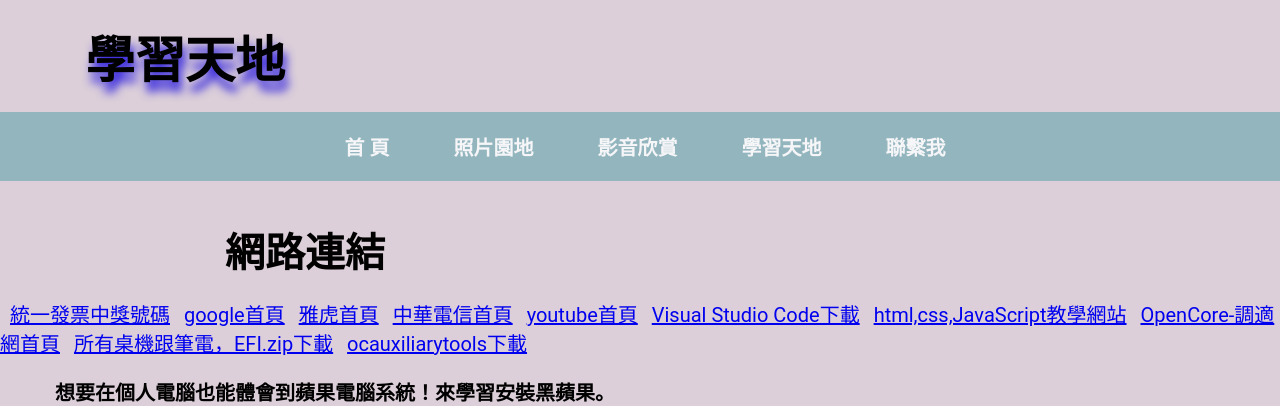
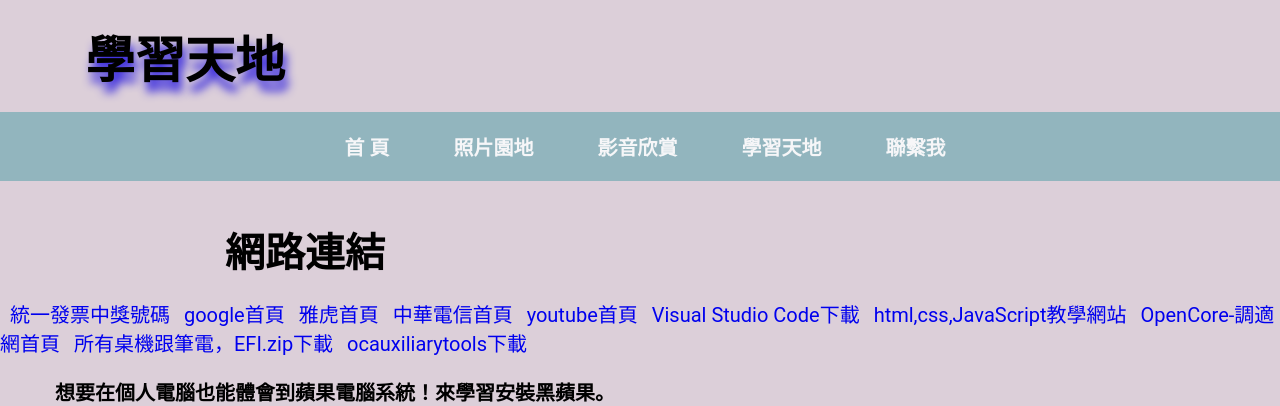
Before and after one commit to masirr88/mang, a plain HTML site: page 溪湖忠覺馬氏家族/contact3.html in a window 1280 px wide. Shown: the top 406 px of the page. Drawn offline with Linux system fonts and the light colour scheme.

Commit message:
Update contact3.html

```diff
--- a/溪湖忠覺馬氏家族/contact3.html
+++ b/溪湖忠覺馬氏家族/contact3.html
@@ -47,8 +47,8 @@
          -margin-top: 20px;
         }
         a {
-          padding: 0;
-          margin: 0;
+          text-decoration: none;
+          text-align: center;
           font-size: 20px;
           margin-left: 10px;
           }
```
